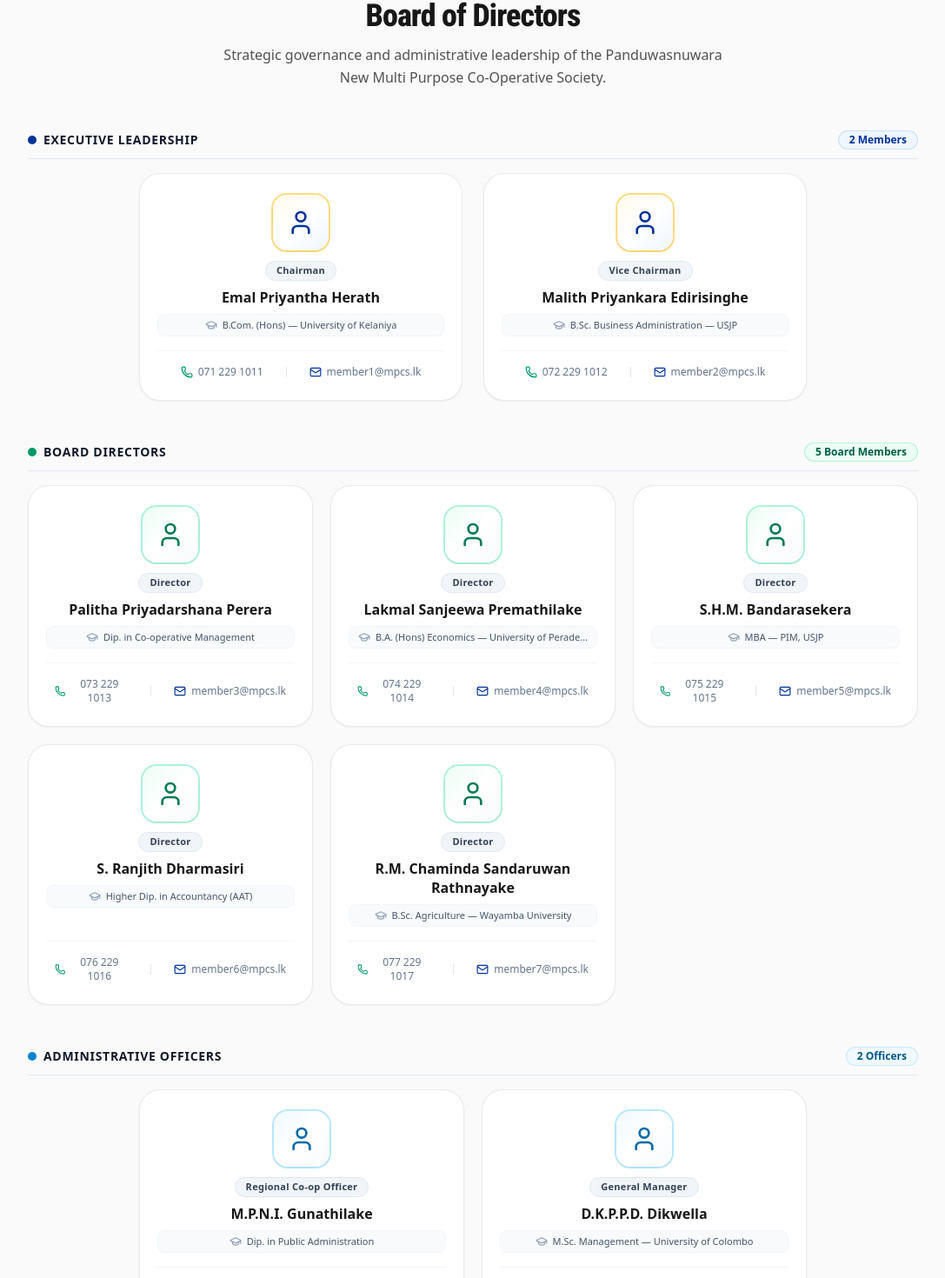
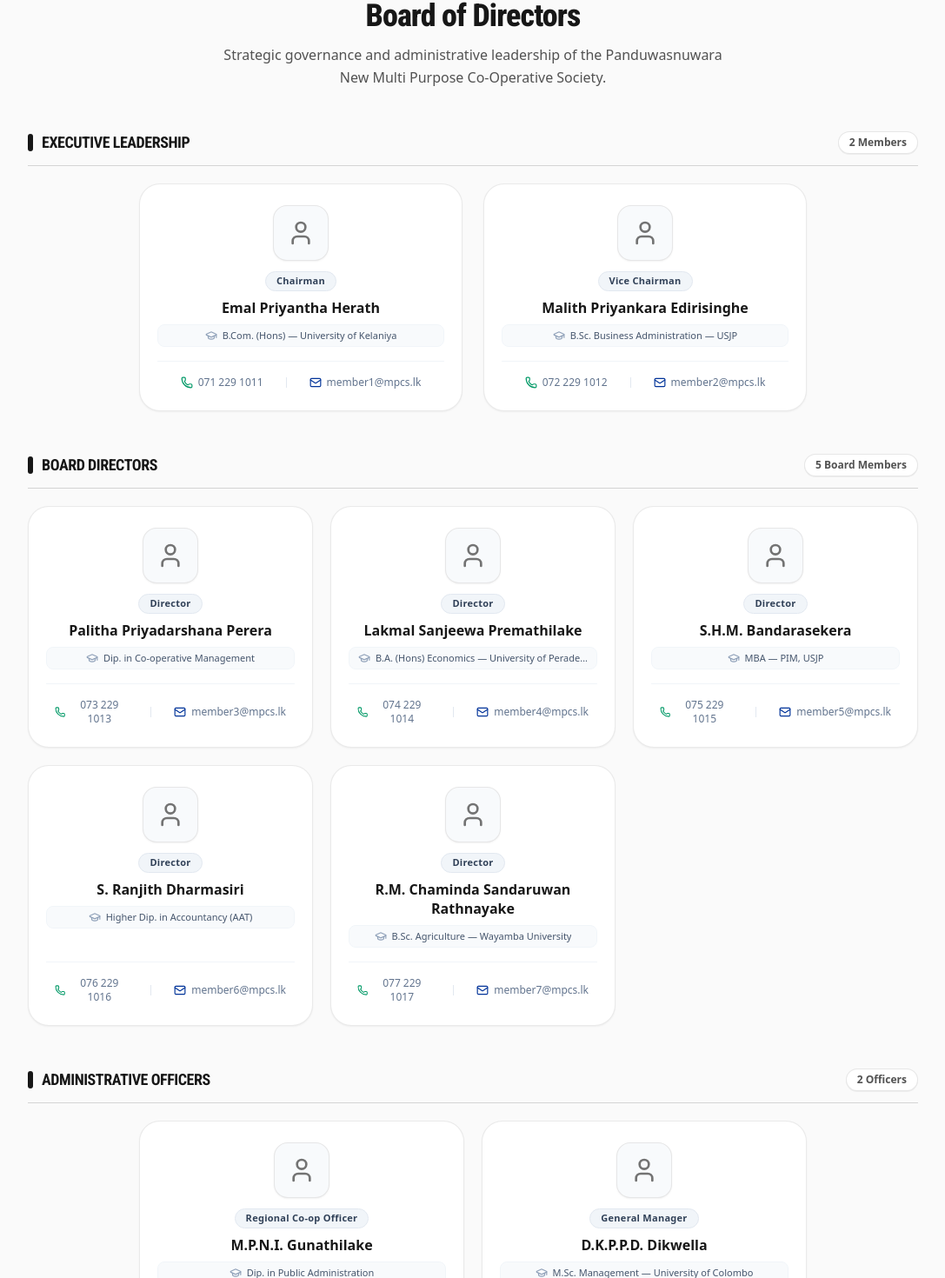
Before and after one commit to heshanthenura/panduwasnuwara-mpcs, a Next.js app: page /apply in a window 1280 px wide. Shown: the part 904-2374 px from the top of the page at 87% size, without its empty margins (96-1183 px from the left). Built offline with nearby package versions, Linux system fonts and the light colour scheme.

Commit message:
feat: chnaged structure of sections and style improve for headlines

```diff
--- a/app/[locale]/page.tsx
+++ b/app/[locale]/page.tsx
@@ -1,7 +1,7 @@
 import HeroSection from '@/app/components/HeroSection';
-import BoardSection from '@/app/[locale]/BoardSection';
-import AboutSection from '@/app/[locale]/AboutSection';
-import BusinessesSection from '@/app/[locale]/BusinessesSection';
+import BoardSection from '@/app/components/BoardSection';
+import AboutSection from '@/app/components/AboutSection';
+import BusinessesSection from '@/app/components/BusinessesSection';
 
 export default function Home() {
 
--- a/app/[locale]/BoardSection.tsx
+++ b/app/components/BoardSection.tsx
@@ -136,44 +136,15 @@
   const officers = members.filter(m => m.roleType === 'officer');
 
   const renderCard = (member: BoardMember) => {
-    const isExec = member.roleType === 'chairman' || member.roleType === 'vice_chairman';
-    const isDirector = member.roleType === 'director';
-    const isOfficer = member.roleType === 'officer';
-
-    // Theme tokens based on Co-op logo hierarchy
-    const theme = isExec
-      ? {
-          topBorder: 'border-t-4 border-t-[#003399]',
-          badge: 'bg-blue-50 text-[#003399] border-blue-200/80',
-          avatarRing: 'ring-2 ring-amber-400/50 bg-gradient-to-br from-amber-50 via-white to-blue-50',
-          avatarIcon: 'text-[#003399]',
-          glow: 'group-hover:border-amber-400/40',
-        }
-      : isDirector
-      ? {
-          topBorder: 'border-t-4 border-t-emerald-600',
-          badge: 'bg-emerald-50 text-emerald-800 border-emerald-200/80',
-          avatarRing: 'ring-2 ring-emerald-300/50 bg-gradient-to-br from-emerald-50 via-white to-slate-50',
-          avatarIcon: 'text-emerald-700',
-          glow: 'group-hover:border-emerald-300',
-        }
-      : {
-          topBorder: 'border-t-4 border-t-sky-600',
-          badge: 'bg-sky-50 text-sky-800 border-sky-200/80',
-          avatarRing: 'ring-2 ring-sky-300/50 bg-gradient-to-br from-sky-50 via-white to-slate-50',
-          avatarIcon: 'text-sky-700',
-          glow: 'group-hover:border-sky-300',
-        };
-
     return (
       <div
         key={member.id}
         className="group bg-white rounded-2xl sm:rounded-3xl border border-neutral-200/80 shadow-xs hover:shadow-md hover:border-neutral-300 hover:-translate-y-0.5 transition-all duration-300 pt-6 pb-5 px-5 flex flex-col justify-between overflow-hidden text-center relative"
       >
         <div className="flex flex-col items-center text-center w-full">
-          {/* Avatar Icon with Tier Ring & Warm Gradient */}
-          <div className={`w-16 h-16 rounded-2xl ${theme.avatarRing} flex items-center justify-center mx-auto shrink-0 shadow-sm transition-transform duration-300 group-hover:scale-105`}>
-            <User className={`w-8 h-8 ${theme.avatarIcon}`} />
+          {/* Avatar Icon with Professional Neutral Gray Frame */}
+          <div className="w-16 h-16 rounded-2xl bg-slate-50 border border-neutral-200/90 flex items-center justify-center mx-auto shrink-0 shadow-xs group-hover:border-neutral-300 group-hover:bg-slate-100/80 transition-all duration-300">
+            <User className="w-8 h-8 text-neutral-500 group-hover:text-neutral-800 transition-colors" />
           </div>
 
           {/* Role Badge — locale-aware */}
@@ -243,15 +214,15 @@
         </div>
 
         {/* 1. EXECUTIVE LEADERSHIP */}
-        <div className="space-y-4 max-w-5xl mx-auto w-full">
-          <div className="flex items-center justify-between w-full pb-2.5 border-b border-slate-200">
-            <div className="flex items-center gap-2">
-              <span className="w-2.5 h-2.5 rounded-full bg-[#003399]" />
-              <h3 className="text-xs sm:text-sm font-bold tracking-wider text-slate-900 uppercase">
+        <div className="space-y-5 max-w-5xl mx-auto w-full">
+          <div className="flex items-center justify-between w-full pb-3 border-b border-neutral-300">
+            <div className="flex items-center gap-2.5">
+              <span className="w-1.5 h-4 sm:h-5 bg-neutral-900 rounded-full" />
+              <h3 className="font-condensed text-base sm:text-lg font-bold text-neutral-900 tracking-tight">
                 {t('execTier')}
               </h3>
             </div>
-            <span className="text-xs font-bold bg-blue-50 text-[#003399] border border-blue-200/80 px-3 py-0.5 rounded-full">
+            <span className="text-xs font-semibold text-neutral-600 bg-white border border-neutral-200/90 px-3 py-1 rounded-full shadow-2xs">
               {t('execCount', { count: 2 })}
             </span>
           </div>
@@ -263,15 +234,15 @@
         </div>
 
         {/* 2. BOARD DIRECTORS */}
-        <div className="space-y-4 max-w-5xl mx-auto w-full">
-          <div className="flex items-center justify-between w-full pb-2.5 border-b border-slate-200">
-            <div className="flex items-center gap-2">
-              <span className="w-2.5 h-2.5 rounded-full bg-emerald-600" />
-              <h3 className="text-xs sm:text-sm font-bold tracking-wider text-slate-900 uppercase">
+        <div className="space-y-5 max-w-5xl mx-auto w-full">
+          <div className="flex items-center justify-between w-full pb-3 border-b border-neutral-300">
+            <div className="flex items-center gap-2.5">
+              <span className="w-1.5 h-4 sm:h-5 bg-neutral-900 rounded-full" />
+              <h3 className="font-condensed text-base sm:text-lg font-bold text-neutral-900 tracking-tight">
                 {t('directorTier')}
               </h3>
             </div>
-            <span className="text-xs font-bold bg-emerald-50 text-emerald-800 border border-emerald-200/80 px-3 py-0.5 rounded-full">
+            <span className="text-xs font-semibold text-neutral-600 bg-white border border-neutral-200/90 px-3 py-1 rounded-full shadow-2xs">
               {t('directorCount', { count: directors.length })}
             </span>
           </div>
@@ -282,15 +253,15 @@
         </div>
 
         {/* 3. ADMINISTRATIVE OFFICERS */}
-        <div className="space-y-4 max-w-5xl mx-auto w-full">
-          <div className="flex items-center justify-between w-full pb-2.5 border-b border-slate-200">
-            <div className="flex items-center gap-2">
-              <span className="w-2.5 h-2.5 rounded-full bg-sky-600" />
-              <h3 className="text-xs sm:text-sm font-bold tracking-wider text-slate-900 uppercase">
+        <div className="space-y-5 max-w-5xl mx-auto w-full">
+          <div className="flex items-center justify-between w-full pb-3 border-b border-neutral-300">
+            <div className="flex items-center gap-2.5">
+              <span className="w-1.5 h-4 sm:h-5 bg-neutral-900 rounded-full" />
+              <h3 className="font-condensed text-base sm:text-lg font-bold text-neutral-900 tracking-tight">
                 {t('officerTier')}
               </h3>
             </div>
-            <span className="text-xs font-bold bg-sky-50 text-sky-800 border border-sky-200/80 px-3 py-0.5 rounded-full">
+            <span className="text-xs font-semibold text-neutral-600 bg-white border border-neutral-200/90 px-3 py-1 rounded-full shadow-2xs">
               {t('officerCount', { count: officers.length })}
             </span>
           </div>
```
Also changed, not shown: app/components/AboutSection.tsx (renamed from app/[locale]/AboutSection.tsx), app/components/BusinessesSection.tsx (renamed from app/[locale]/BusinessesSection.tsx).
